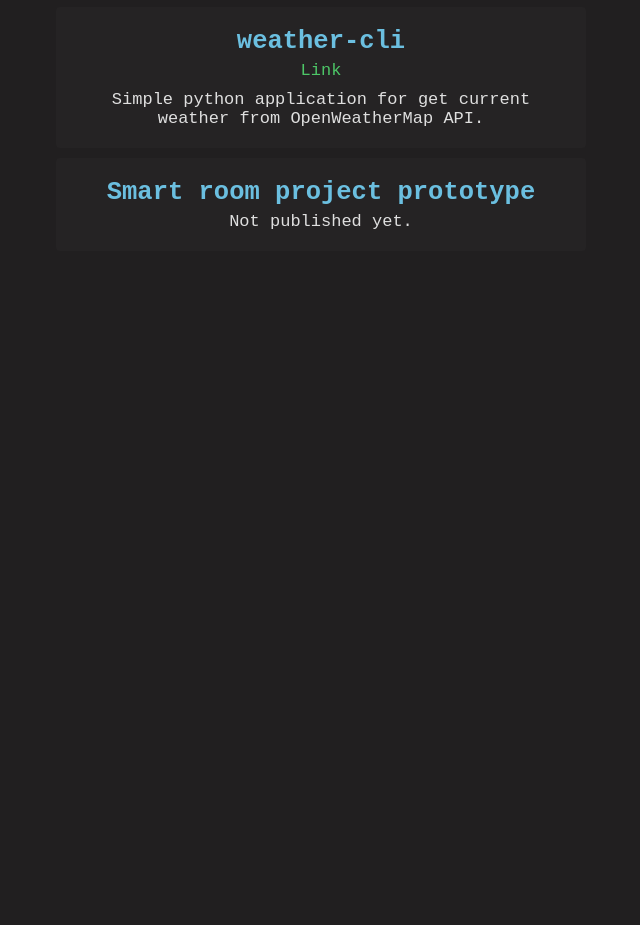
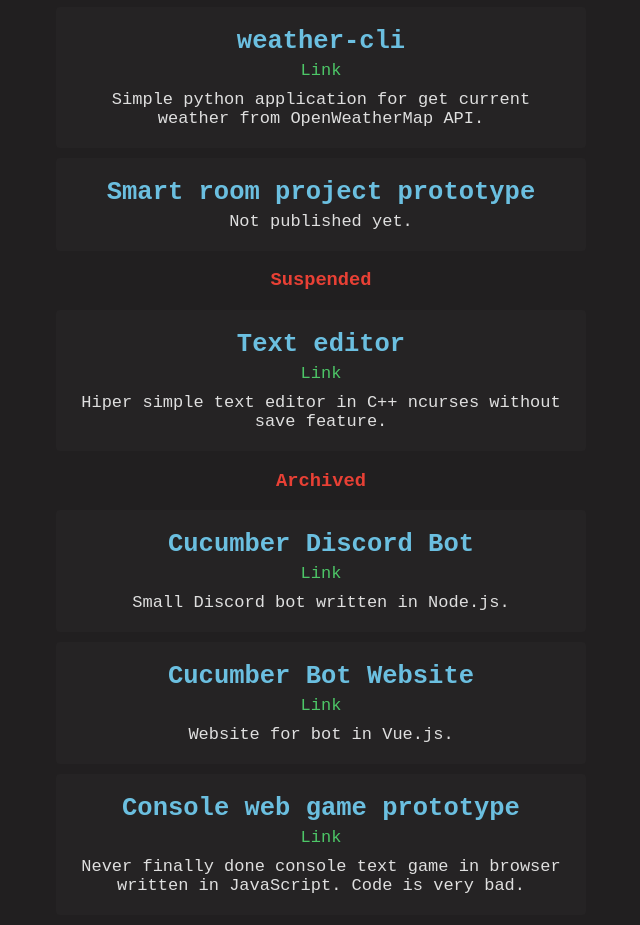
Before and after one commit to samedamci/personal_page, a website: page projects.html in a window 1280 px wide. Shown: the part 1686-2611 px from the top of the page, without its empty margins (319-959 px from the left). Before the commit the page ends 1947 px from the top, so only its background shows below. Drawn offline with nearby package versions, Linux system fonts and the light colour scheme; files that its build step writes are made by us from their sources.

Commit message:
Edit projects.html
Add suspended and archived projects to list

```diff
--- a/projects.html
+++ b/projects.html
@@ -76,6 +76,29 @@
         <h2>Smart room project prototype</h2>
         Not published yet.
       </div>
+      <h3>Suspended</h3>
+      <div class="project">
+        <h2>Text editor</h2>
+        <a class="dl" href="https://github.com/samedamci/text-editor">Link</a>
+        Hiper simple text editor in C++ ncurses without save feature.
+      </div>
+      <h3>Archived</h3>
+      <div class="project">
+        <h2>Cucumber Discord Bot</h2>
+        <a class="dl" href="https://github.com/samedamci/cucumberbot">Link</a>
+        Small Discord bot written in Node.js.
+      </div>
+      <div class="project">
+        <h2>Cucumber Bot Website</h2>
+        <a class="dl" href="https://github.com/samedamci/cucumberbot-site">Link</a>
+        Website for bot in Vue.js.
+      </div>
+      <div class="project">
+        <h2>Console web game prototype</h2>
+        <a class="dl" href="https://github.com/samedamci/console">Link</a>
+        Never finally done console text game in browser written in JavaScript.
+        Code is very bad.
+      </div>
     </div>
   </body>
 </html>
```
